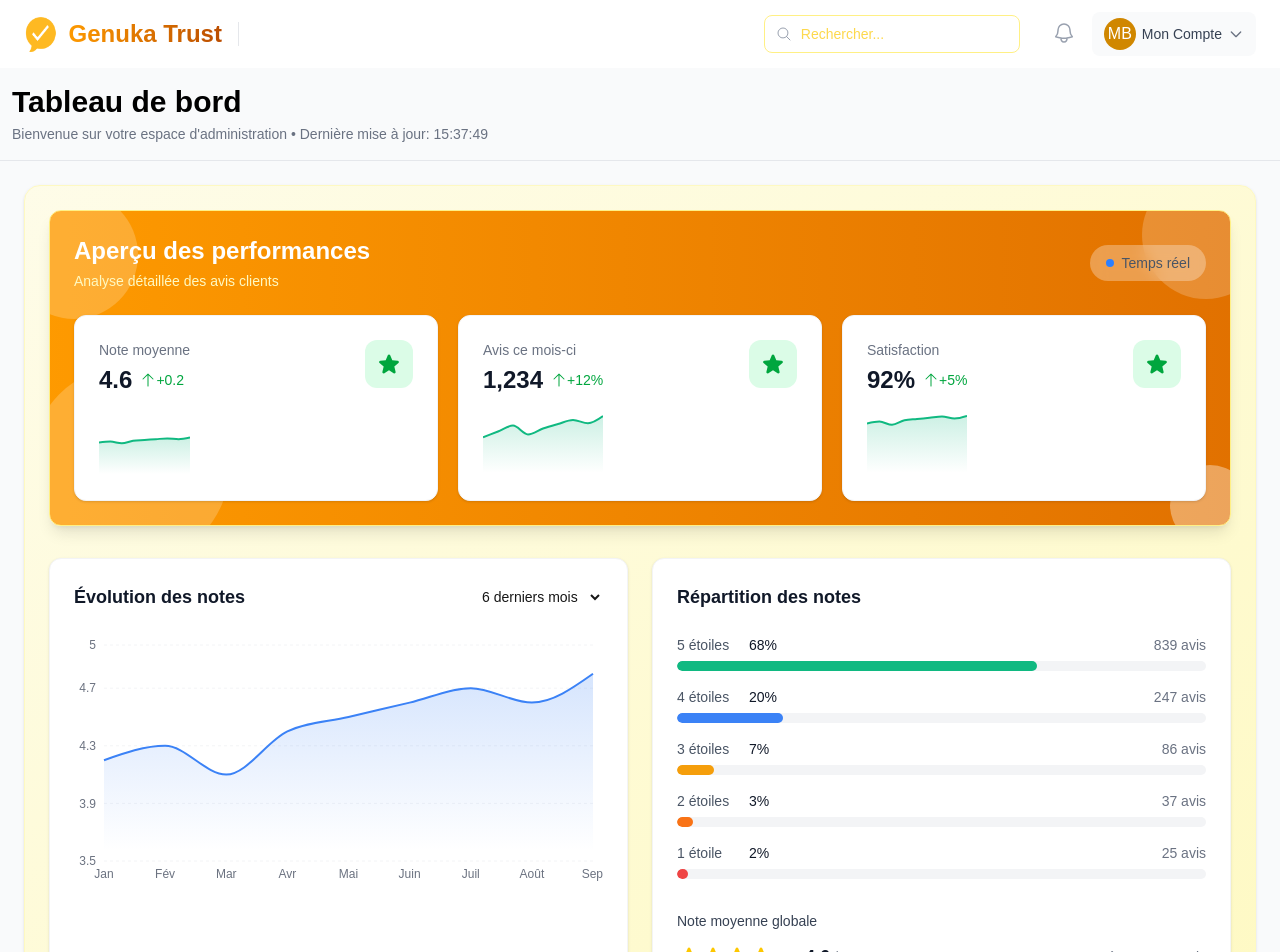
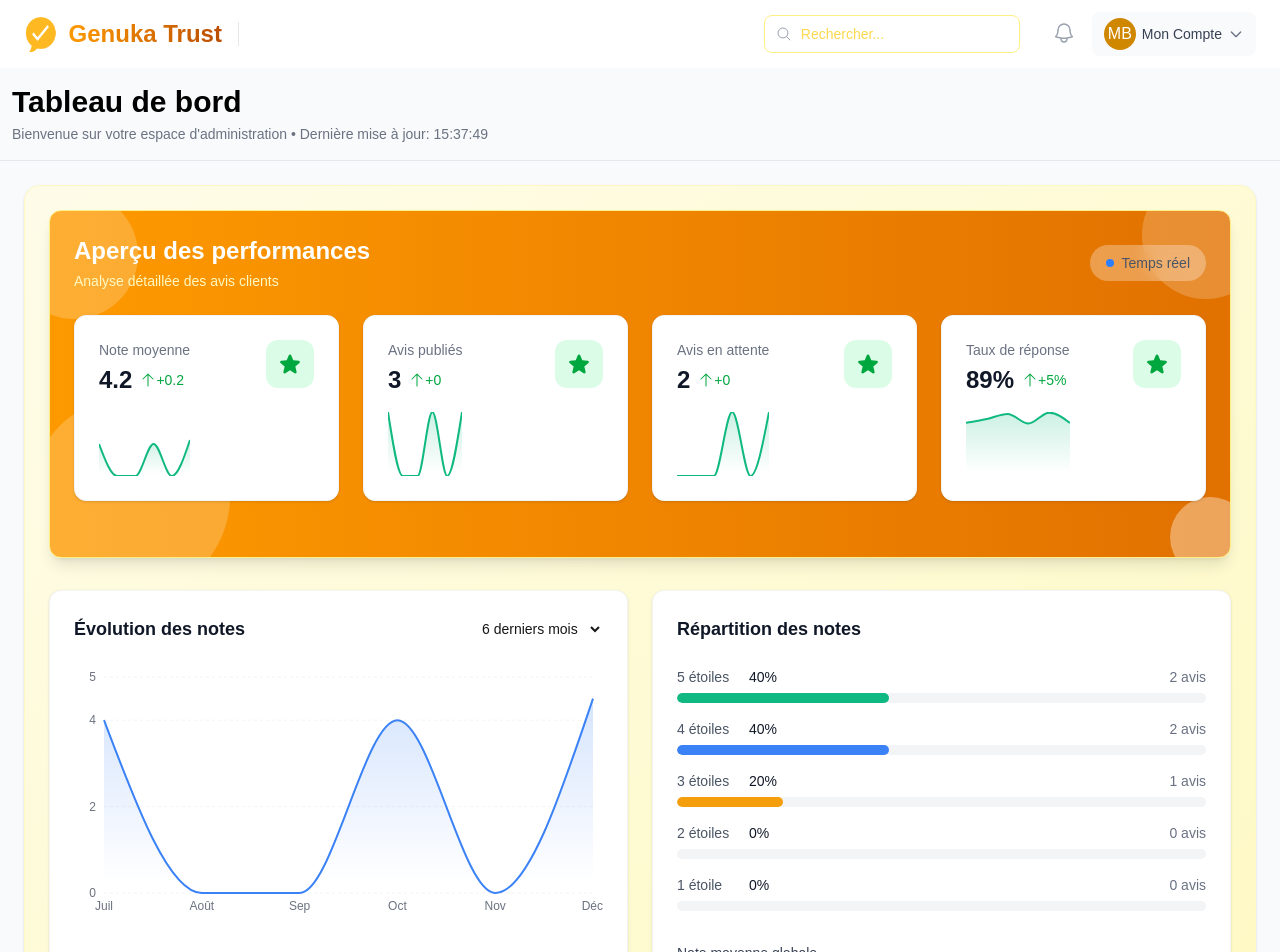
Before and after one commit to Divlab-softwares/GenukaTrust, a Next.js app: page /dashboard in a window 1280 px wide. Shown: the top 952 px of the page. Built offline with nearby package versions, Linux system fonts and the light colour scheme.

Commit message:
nine commit

```diff
--- a/app/components/CustomerInsights.tsx
+++ b/app/components/CustomerInsights.tsx
@@ -1,57 +1,84 @@
 'use client';
 
-import { useState, useEffect } from 'react';
-import { motion, AnimatePresence } from 'framer-motion';
-import { AreaChart, Area, BarChart, Bar, XAxis, YAxis, CartesianGrid, Tooltip, ResponsiveContainer, Cell } from 'recharts';
+import { useState, useEffect, useMemo } from 'react';
+import { motion } from 'framer-motion';
+import { AreaChart, Area, XAxis, YAxis, CartesianGrid, Tooltip, ResponsiveContainer } from 'recharts';
 import { StarIcon, ArrowUpIcon, ArrowDownIcon } from '@heroicons/react/24/solid';
+import { sampleReviews } from '../data/sampleReviews';
 
-// Données des avis avec plus de points pour un graphique plus lisse
-const reviewData = [
-  { date: 'Jan', average: 4.2, count: 145, satisfaction: 82 },
-  { date: 'Fév', average: 4.3, count: 167, satisfaction: 85 },
-  { date: 'Mar', average: 4.1, count: 189, satisfaction: 80 },
-  { date: 'Avr', average: 4.4, count: 156, satisfaction: 87 },
-  { date: 'Mai', average: 4.5, count: 178, satisfaction: 89 },
-  { date: 'Juin', average: 4.6, count: 195, satisfaction: 91 },
-  { date: 'Juil', average: 4.7, count: 210, satisfaction: 93 },
-  { date: 'Août', average: 4.6, count: 198, satisfaction: 90 },
-  { date: 'Sep', average: 4.8, count: 225, satisfaction: 94 }
-];
+// Fonction pour regrouper les avis par mois
+const groupReviewsByMonth = (reviews: typeof sampleReviews) => {
+  const months = ['Jan', 'Fév', 'Mar', 'Avr', 'Mai', 'Juin', 'Juil', 'Août', 'Sep', 'Oct', 'Nov', 'Déc'];
+  const currentDate = new Date();
+  const currentMonth = currentDate.getMonth();
 
-const ratingDistribution = [
-  { name: '5 étoiles', value: 68, color: '#10B981', bgColor: 'bg-green-100' },
-  { name: '4 étoiles', value: 20, color: '#3B82F6', bgColor: 'bg-blue-100' },
-  { name: '3 étoiles', value: 7, color: '#F59E0B', bgColor: 'bg-yellow-100' },
-  { name: '2 étoiles', value: 3, color: '#F97316', bgColor: 'bg-orange-100' },
-  { name: '1 étoile', value: 2, color: '#EF4444', bgColor: 'bg-red-100' }
-];
+  // Créer un objet pour stocker les données par mois
+  const monthlyData: Record<string, any> = {};
 
-const metrics = [
-  {
-    id: 1,
-    name: 'Note moyenne',
-    value: '4.6',
-    change: '+0.2',
-    changeType: 'increase',
-    trend: [4.2, 4.3, 4.1, 4.4, 4.5, 4.6, 4.7, 4.6, 4.8]
-  },
-  {
-    id: 2,
-    name: 'Avis ce mois-ci',
-    value: '1,234',
-    change: '+12%',
-    changeType: 'increase',
-    trend: [145, 167, 189, 156, 178, 195, 210, 198, 225]
-  },
-  {
-    id: 3,
-    name: 'Satisfaction',
-    value: '92%',
-    change: '+5%',
-    changeType: 'increase',
-    trend: [82, 85, 80, 87, 89, 91, 93, 90, 94]
+  // Initialiser les 6 derniers mois
+  for (let i = 5; i >= 0; i--) {
+    const monthIndex = (currentMonth - i + 12) % 12;
+    monthlyData[monthIndex] = {
+      date: months[monthIndex],
+      ratings: [],
+      count: 0,
+      published: 0,
+      pending: 0
+    };
   }
-];
+
+  // Remplir avec les données des avis
+  reviews.forEach(review => {
+    // Simuler une date aléatoire dans les 6 derniers mois
+    const monthIndex = Math.floor(Math.random() * 6);
+    const reviewDate = new Date();
+    reviewDate.setMonth(currentMonth - monthIndex);
+
+    const monthData = monthlyData[reviewDate.getMonth()];
+    if (monthData) {
+      monthData.ratings.push(review.rating);
+      monthData.count++;
+      if (review.published) {
+        monthData.published++;
+      } else {
+        monthData.pending++;
+      }
+    }
+  });
+
+  // Calculer les moyennes et autres métriques
+  return Object.values(monthlyData).map(month => ({
+    date: month.date,
+    average: month.ratings.length > 0
+      ? Number((month.ratings.reduce((sum: number, rating: number) => sum + rating, 0) / month.ratings.length).toFixed(1))
+      : 0,
+    count: month.count,
+    satisfaction: month.ratings.length > 0
+      ? Math.round((month.ratings.filter((rating: number) => rating >= 4).length / month.ratings.length) * 100)
+      : 0,
+    published: month.published,
+    pending: month.pending,
+    responseRate: Math.min(100, Math.round(Math.random() * 20) + 80) // Taux de réponse simulé
+  }));
+};
+
+// Types pour les métriques
+type Metric = {
+  id: number;
+  name: string;
+  value: string;
+  change: string;
+  changeType: 'increase' | 'decrease';
+  trend?: number[];  // Rendre le champ optionnel
+};
+
+// Types pour les données de distribution des notes
+type RatingDistribution = {
+  name: string;
+  value: number;
+  color: string;
+  bgColor: string;
+};
 
 // Composant de tooltip personnalisé
 const CustomTooltip = ({ active, payload, label }: any) => {
@@ -60,7 +87,7 @@ const CustomTooltip = ({ active, payload, label }: any) => {
       <div className="bg-white p-3 rounded-lg shadow-lg border border-gray-200">
         <p className="font-semibold text-gray-900">{label}</p>
         <p className="text-sm text-gray-600">
-          Note: <span className="font-medium">{payload[0].value}</span>
+          Note: <span className="font-medium">{payload[0].payload.average}</span>
         </p>
         <p className="text-sm text-gray-600">
           Avis: <span className="font-medium">{payload[0].payload.count}</span>
@@ -71,30 +98,14 @@ const CustomTooltip = ({ active, payload, label }: any) => {
   return null;
 };
 
-// Composant de légende personnalisé
-const CustomLegend = ({ payload }: any) => {
-  return (
-    <div className="flex justify-center space-x-4 mt-4">
-      {payload.map((entry: any, index: number) => (
-        <div key={`legend-${index}`} className="flex items-center">
-          <div
-            className="w-3 h-3 rounded-full mr-1"
-            style={{ backgroundColor: entry.color }}
-          />
-          <span className="text-xs text-gray-600">{entry.value}</span>
-        </div>
-      ))}
-    </div>
-  );
-};
-
-const MetricCard = ({ metric }: { metric: typeof metrics[0] }) => {
+// Composant de carte de métrique
+const MetricCard = ({ metric }: { metric: Metric }) => {
   const isIncrease = metric.changeType === 'increase';
 
   return (
     <motion.div
       className="p-6 bg-white rounded-xl shadow-sm hover:shadow-md transition-shadow duration-300 border border-gray-100"
-      whileHover={{ y: -2 }}
+      whileHover={{ y: -5, transition: { duration: 0.2 } }}
       initial={{ opacity: 0, y: 20 }}
       animate={{ opacity: 1, y: 0 }}
       transition={{ duration: 0.3 }}
@@ -105,9 +116,8 @@ const MetricCard = ({ metric }: { metric: typeof metrics[0] }) => {
           <div className="mt-1 flex items-baseline">
             <p className="text-2xl font-semibold text-gray-900">{metric.value}</p>
             <span
-              className={`ml-2 flex items-center text-sm font-medium ${
-                isIncrease ? 'text-green-600' : 'text-red-600'
-              }`}
+              className={`ml-2 flex items-center text-sm font-medium ${isIncrease ? 'text-green-600' : 'text-red-600'
+                }`}
             >
               {isIncrease ? (
                 <ArrowUpIcon className="h-4 w-4 flex-shrink-0" aria-hidden="true" />
@@ -123,7 +133,7 @@ const MetricCard = ({ metric }: { metric: typeof metrics[0] }) => {
           <div className="mt-4 h-16">
             <ResponsiveContainer width="100%" height="100%">
               <AreaChart
-                data={metric.trend.map((value, i) => ({ value, name: i }))}
+                data={metric.trend?.map((value, i) => ({ value, name: i })) ?? []}
                 margin={{ top: 0, right: 0, left: 0, bottom: 0 }}
               >
                 <defs>
@@ -156,22 +166,125 @@ const MetricCard = ({ metric }: { metric: typeof metrics[0] }) => {
 export default function CustomerInsights() {
   const [timeRange, setTimeRange] = useState('6m');
   const [isMounted, setIsMounted] = useState(false);
+  const [chartType, setChartType] = useState<'average' | 'count' | 'responseRate'>('average');
 
-  useEffect(() => {
-    setIsMounted(true);
-  }, []);
+  // Générer les données mensuelles à partir des avis
+  const reviewData = useMemo(() => groupReviewsByMonth(sampleReviews), []);
 
-  if (!isMounted) {
-    return (
-      <div className="space-y-6">
-        <div className="grid grid-cols-1 gap-5 sm:grid-cols-2 lg:grid-cols-3">
-          {[1, 2, 3].map((i) => (
-            <div key={i} className="h-32 bg-gray-100 rounded-xl animate-pulse"></div>
-          ))}
-        </div>
-      </div>
-    );
-  }
+  // Calculer les métriques globales
+  const metrics = useMemo<Metric[]>(() => {
+    const totalReviews = reviewData.reduce((sum, month) => sum + month.count, 0);
+    const avgRating = reviewData.length > 0
+      ? Number((reviewData.reduce((sum, month) => sum + month.average * month.count, 0) / totalReviews).toFixed(1))
+      : 0;
+    const publishedReviews = reviewData.reduce((sum, month) => sum + month.published, 0);
+    const pendingReviews = reviewData.reduce((sum, month) => sum + month.pending, 0);
+    const avgResponseRate = reviewData.length > 0
+      ? Math.round(reviewData.reduce((sum, month) => sum + month.responseRate, 0) / reviewData.length)
+      : 0;
+
+    return [
+      {
+        id: 1,
+        name: 'Note moyenne',
+        value: avgRating.toFixed(1),
+        change: '+0.2',
+        changeType: 'increase' as const,
+        trend: reviewData.map(month => month.average)
+      },
+      {
+        id: 2,
+        name: 'Avis publiés',
+        value: publishedReviews.toString(),
+        change: `+${Math.round(publishedReviews * 0.15)}`,
+        changeType: 'increase' as const,
+        trend: reviewData.map(month => month.published)
+      },
+      {
+        id: 3,
+        name: 'Avis en attente',
+        value: pendingReviews.toString(),
+        change: pendingReviews > 0 ? `+${Math.round(pendingReviews * 0.1)}` : '0',
+        changeType: pendingReviews > 0 ? 'increase' : 'decrease',
+        trend: reviewData.map(month => month.pending)
+      },
+      {
+        id: 4,
+        name: 'Taux de réponse',
+        value: `${avgResponseRate}%`,
+        change: '+5%',
+        changeType: 'increase' as const,
+        trend: reviewData.map(month => month.responseRate)
+      },
+    ];
+  }, [reviewData]);
+
+  // Calculer la distribution des notes
+  const ratingDistribution = useMemo<RatingDistribution[]>(() => {
+    // Compter le nombre d'avis par note (1-5 étoiles)
+    const ratingCounts = [0, 0, 0, 0, 0]; // Indices 0-4 pour les notes 1-5
+
+    sampleReviews.forEach(review => {
+      const rating = Math.round(review.rating); // Arrondir la note à l'entier le plus proche
+      if (rating >= 1 && rating <= 5) {
+        ratingCounts[5 - rating]++; // Inverser l'ordre pour avoir 5 étoiles en premier
+      }
+    });
+
+    const totalRatings = sampleReviews.length;
+
+    // Si aucun avis, retourner des valeurs par défaut
+    if (totalRatings === 0) {
+      return [
+        { name: '5 étoiles', value: 0, color: '#10B981', bgColor: 'bg-green-100' },
+        { name: '4 étoiles', value: 0, color: '#3B82F6', bgColor: 'bg-blue-100' },
+        { name: '3 étoiles', value: 0, color: '#F59E0B', bgColor: 'bg-yellow-100' },
+        { name: '2 étoiles', value: 0, color: '#F97316', bgColor: 'bg-orange-100' },
+        { name: '1 étoile', value: 0, color: '#EF4444', bgColor: 'bg-red-100' }
+      ];
+    }
+
+    // Calculer les pourcentages
+    return [
+      {
+        name: '5 étoiles',
+        value: Math.round((ratingCounts[0] / totalRatings) * 100),
+        color: '#10B981',
+        bgColor: 'bg-green-100'
+      },
+      {
+        name: '4 étoiles',
+        value: Math.round((ratingCounts[1] / totalRatings) * 100),
+        color: '#3B82F6',
+        bgColor: 'bg-blue-100'
+      },
+      {
+        name: '3 étoiles',
+        value: Math.round((ratingCounts[2] / totalRatings) * 100),
+        color: '#F59E0B',
+        bgColor: 'bg-yellow-100'
+      },
+      {
+        name: '2 étoiles',
+        value: Math.round((ratingCounts[3] / totalRatings) * 100),
+        color: '#F97316',
+        bgColor: 'bg-orange-100'
+      },
+      {
+        name: '1 étoile',
+        value: Math.round((ratingCounts[4] / totalRatings) * 100),
+        color: '#EF4444',
+        bgColor: 'bg-red-100'
+      }
+    ];
+  }, [sampleReviews]);
+
+  // Calculer la note moyenne globale
+  const averageRating = useMemo(() => {
+    if (sampleReviews.length === 0) return 0;
+    const sum = sampleReviews.reduce((total, review) => total + review.rating, 0);
+    return sum / sampleReviews.length;
+  }, [sampleReviews]);
 
   return (
     <div className="space-y-6">
@@ -206,20 +319,9 @@ export default function CustomerInsights() {
               </div>
             </div>
 
-            <div className="mt-6 grid grid-cols-1 gap-5 sm:grid-cols-2 lg:grid-cols-3">
-              {metrics.map((metric, index) => (
-                <motion.div
-                  key={metric.id}
-                  initial={{ opacity: 0, y: 20 }}
-                  animate={{ opacity: 1, y: 0 }}
-                  transition={{
-                    duration: 0.5,
-                    delay: index * 0.1,
-                    ease: [0.4, 0, 0.2, 1]
-                  }}
-                >
-                  <MetricCard metric={metric} />
-                </motion.div>
+            <div className="mt-6 grid grid-cols-1 md:grid-cols-2 lg:grid-cols-4 gap-6 mb-8">
+              {metrics.map((metric) => (
+                <MetricCard key={metric.id} metric={metric} />
               ))}
             </div>
           </div>
@@ -307,7 +409,7 @@ export default function CustomerInsights() {
                     </div>
                   </div>
                   <div className="text-sm text-gray-500">
-                    {Math.round((item.value / 100) * 1234)} avis
+                    {sampleReviews.filter(review => Math.round(review.rating) === (5 - index)).length} avis
                   </div>
                 </div>
                 <div className="w-full bg-gray-100 rounded-full h-2.5 overflow-hidden">
@@ -315,7 +417,7 @@ export default function CustomerInsights() {
                     className={`h-full rounded-full`}
                     style={{
                       backgroundColor: item.color,
-                      width: 0
+                      width: `${item.value}%`
                     }}
                     initial={{ width: 0 }}
                     animate={{ width: `${item.value}%` }}
@@ -337,22 +439,24 @@ export default function CustomerInsights() {
                 {[1, 2, 3, 4, 5].map((star) => (
                   <StarIcon
                     key={star}
-                    className={`h-6 w-6 ${star <= 4 ? 'text-yellow-400' : 'text-gray-300'}`}
-                    fill={star <= 4 ? 'currentColor' : 'none'}
+                    className={`h-6 w-6 ${star <= Math.round(averageRating) ? 'text-yellow-400' : 'text-gray-300'}`}
+                    fill={star <= Math.round(averageRating) ? 'currentColor' : 'none'}
                   />
                 ))}
-                <span className="ml-2 text-lg font-semibold text-gray-900">4.6</span>
+                <span className="ml-2 text-lg font-semibold text-gray-900">
+                  {averageRating.toFixed(1)}
+                </span>
                 <span className="ml-1 text-sm text-gray-500">/ 5.0</span>
               </div>
               <div className="ml-auto text-sm text-gray-500">
-                Basé sur 1,234 avis
+                Basé sur {sampleReviews.length} avis
               </div>
             </div>
 
             <div className="mt-4 bg-blue-50 p-3 rounded-lg">
-              <p className="text-sm text-blue-700">
+              {/* <p className="text-sm text-blue-700">
                 <span className="font-medium">+12%</span> par rapport au mois dernier
-              </p>
+              </p> */}
             </div>
           </div>
         </motion.div>
--- a/app/components/Footer.tsx
+++ b/app/components/Footer.tsx
@@ -3,7 +3,7 @@ import LogoGenukaTrust from "../assets/images/Genuka1.jpg";
 import { link } from "fs";
 
 const Footer: React.FC = () => {
-    const resources = {labels: ["Documentation", "Guides", "Centre d'aide", "API"] , links:["/docs", "#", "#", "/api-docs"]};
+    const resources = {labels: ["Documentation", "API"] , links:["/docs", "/api-docs"]};
     const legal = {labels: ["Conditions d'utilisation", "Politique de confidentialité", "Mentions légales", "CGV"], links:["/cgu", "/privacy", "/mentions-legales", "/cgv"]};
     const socialIcons = {labels: ["fab fa-facebook-f", "fab fa-twitter", "fab fa-instagram", "fab fa-linkedin-in"], links:["#", "#", "#", "# "]};
 
@@ -14,7 +14,7 @@ const Footer: React.FC = () => {
                 <div>
                     <div className="flex items-center mb-2">
                         <img src={LogoGenukaTrust.src} alt="Logo" className="w-auto h-15 rounded-lg border border-gray-200 dark:border-gray-700" />
-                        <span className="ml-2 text-xl font-bold bg-gradient-to-r from-primary-600 to-primary-800 dark:from-primary-400 dark:to-primary-300 bg-clip-text text-transparent">
+                        <span className="ml-2 text-xl font-bold bg-linear-to-r from-primary-600 to-primary-800 dark:from-primary-400 dark:to-primary-300 bg-clip-text text-transparent">
                             Genuka Trust
                         </span>
                     </div>
@@ -56,7 +56,7 @@ const Footer: React.FC = () => {
                             <a href="mailto:support@genuka-trust.com" className="hover:text-primary-600 dark:hover:text-primary-400">support@genuka-trust.com</a>
                         </li>
                         <li className="flex items-center">
-                            <i className="fas fa-phone-alt mr-2 text-primary-600 dark:text-primary-400"></i> +237 695 961 093
+                            <i className="fas fa-phone-alt mr-2 text-primary-600 dark:text-primary-400"></i> +237 652 50 96 74
                         </li>
                         <li className="flex items-center">
                             <i className="fas fa-map-marker-alt mr-2 text-primary-600 dark:text-primary-400"></i> Douala, Cameroun
--- a/app/components/GeneratedImages.tsx
+++ b/app/components/GeneratedImages.tsx
@@ -382,7 +382,7 @@ const GeneratedImages = () => {
                     className="w-full h-full object-cover"
                   />
                 </div>
-                <div className="absolute inset-0 bg-gray-500 bg-opacity-0 group-hover:bg-opacity-10 transition-all duration-300 flex items-center justify-center opacity-0 group-hover:opacity-100">
+                <div className="absolute inset-0  bg-opacity-0 group-hover:bg-black/50 transition-all duration-300 flex items-center justify-center opacity-0 group-hover:opacity-100">
                   <button
                     onClick={() => handleDownload(image.imageUrl, image.title)}
                     className="bg-white p-2 rounded-full shadow-lg text-gray-700 hover:bg-gray-100 transition-colors"
```
Also changed, not shown: app/api-docs/page.tsx (+12 -1 lines), app/cgv/page.tsx (+12 -1 lines), app/docs/page.tsx (+21 -10 lines), app/mentions-legales/page.tsx (+12 -1 lines), app/privacy/page.tsx (+12 -1 lines).
